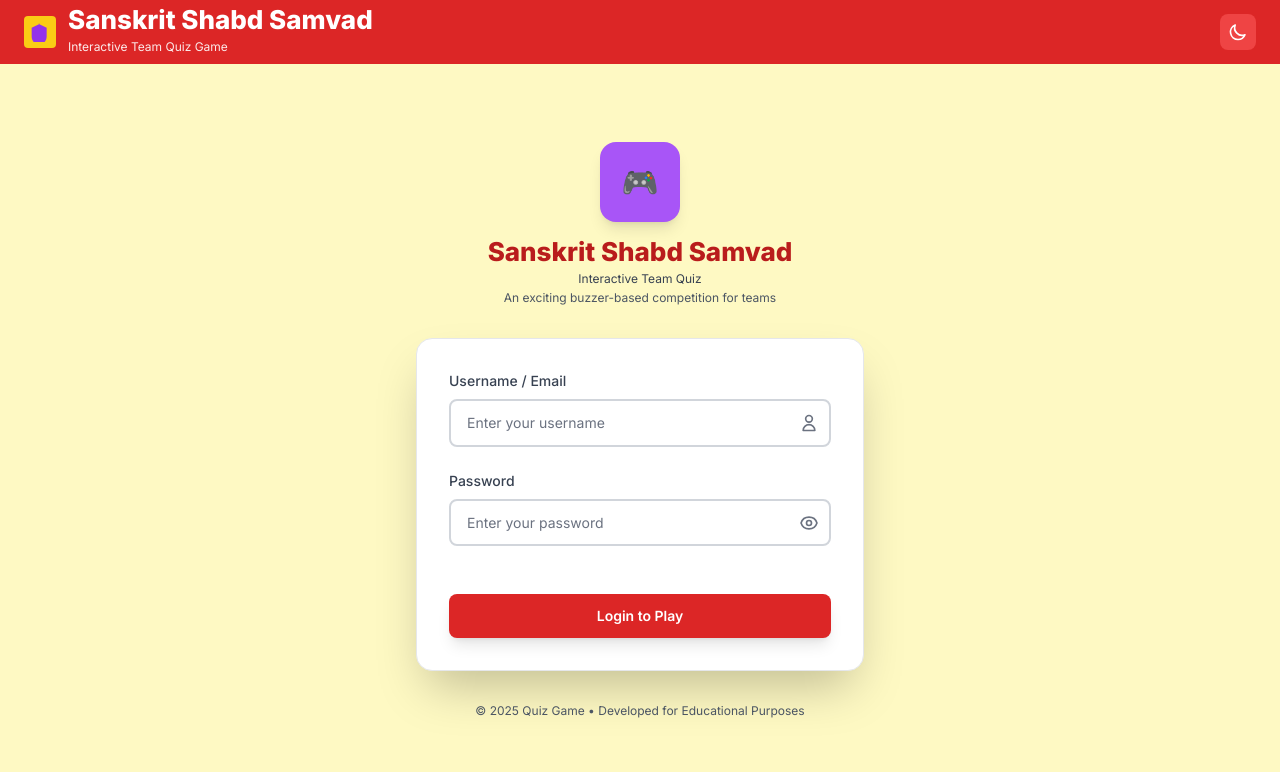
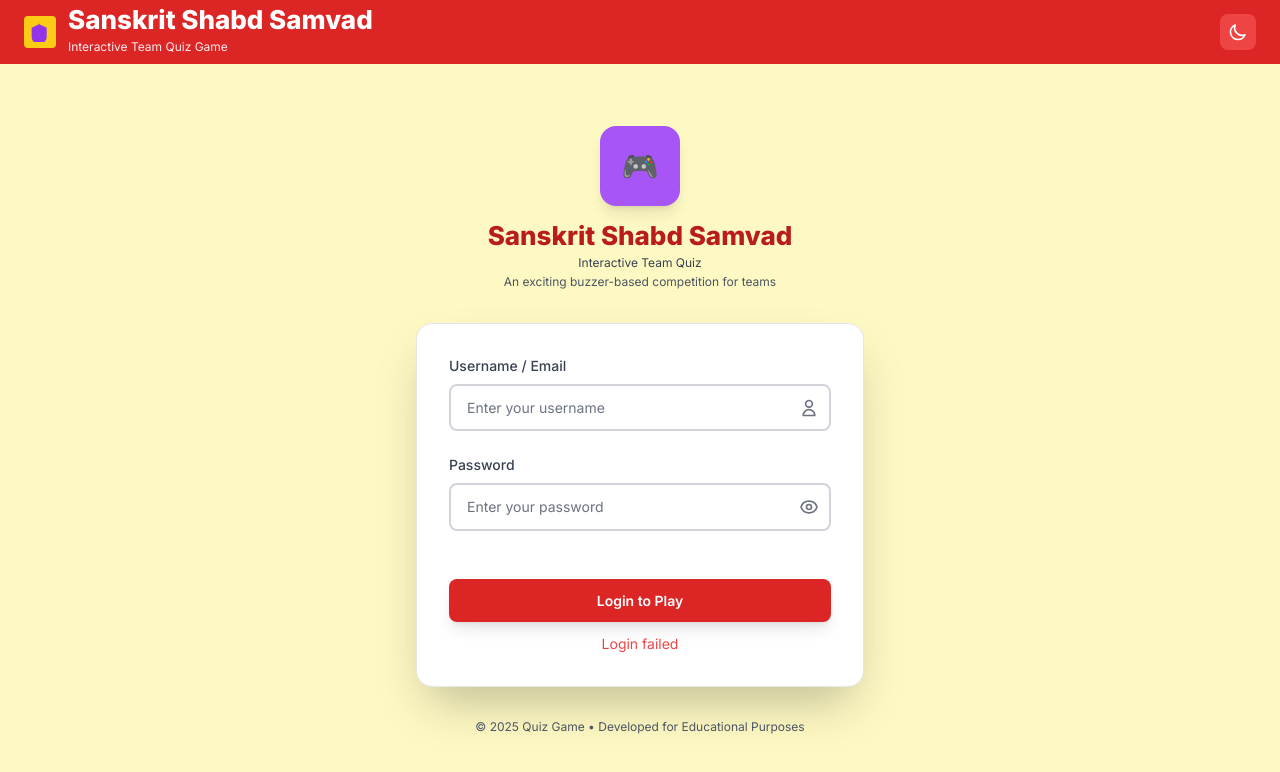
Before and after one commit to SBNA-Game-Show/Sanskrit-Gameshow, a React (Create React App) app in the folder frontend/: page / in a window 1280 px wide. Both pictures are taken after a click on the button "Login to Play". Shown: the top 772 px of the page. Built offline with nearby package versions, Linux system fonts and the light colour scheme; no server answers.

Commit message:
Update LoginForm.tsx

```diff
--- a/frontend/src/components/forms/LoginForm.tsx
+++ b/frontend/src/components/forms/LoginForm.tsx
@@ -1,8 +1,8 @@
 import React, { useState, useEffect } from 'react';
-import { useNavigate, Link } from 'react-router-dom';
+import { useNavigate } from 'react-router-dom'; //Removed Link
 import API from '../../services/auth';
 import { LoginCredentials, LoginResponse } from '../../types/auth';
-import { ROUTES } from '../../utils/constants';
+//import { ROUTES } from '../../utils/constants';
 
 const LoginForm: React.FC = () => {
   const navigate = useNavigate();
@@ -209,7 +209,11 @@ const LoginForm: React.FC = () => {
               )}
             </button>
           </div>
-
+          {error && (
+            <div className="mt-3 text-center text-red-500">
+              {error}
+            </div>
+          )}
 
 
 
```
